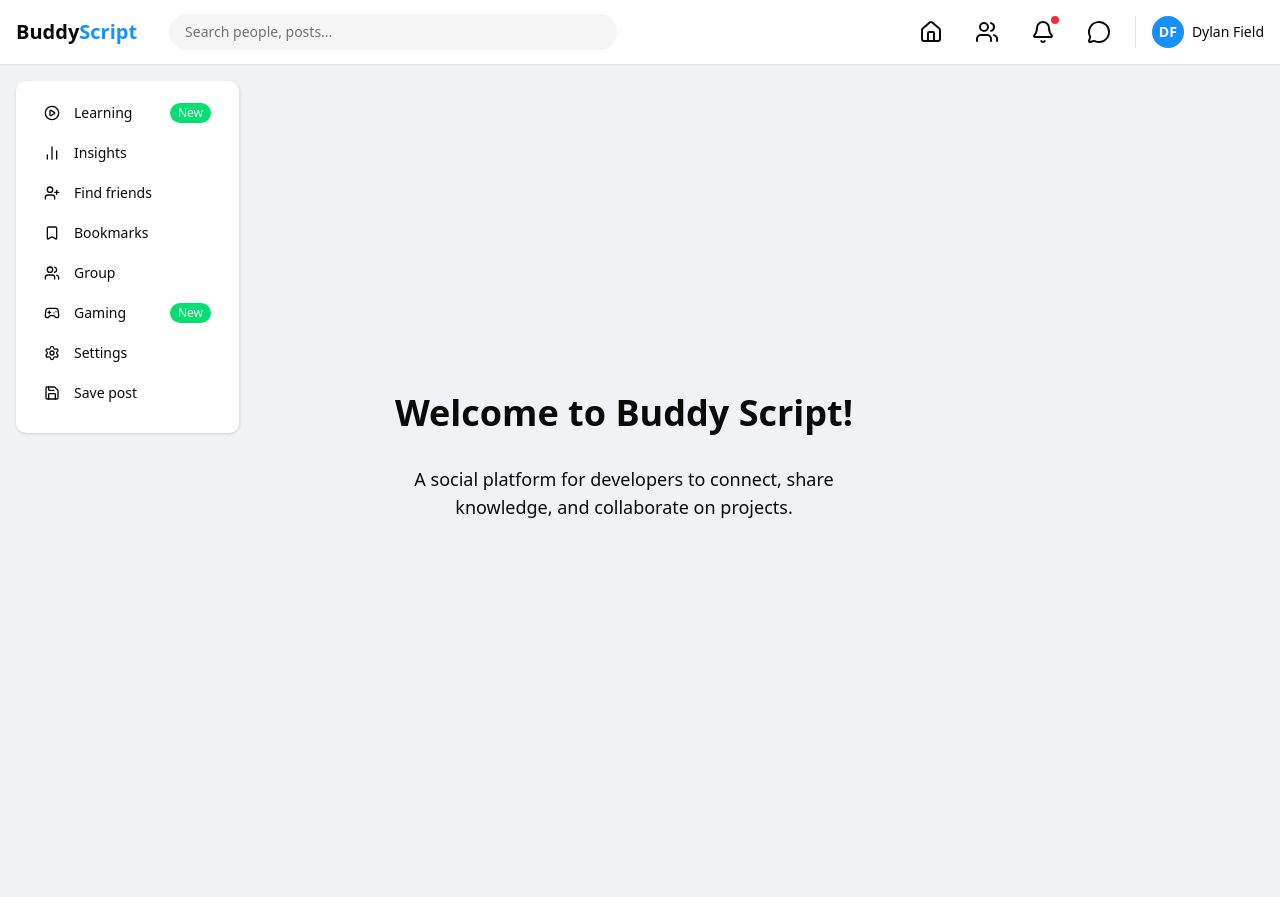
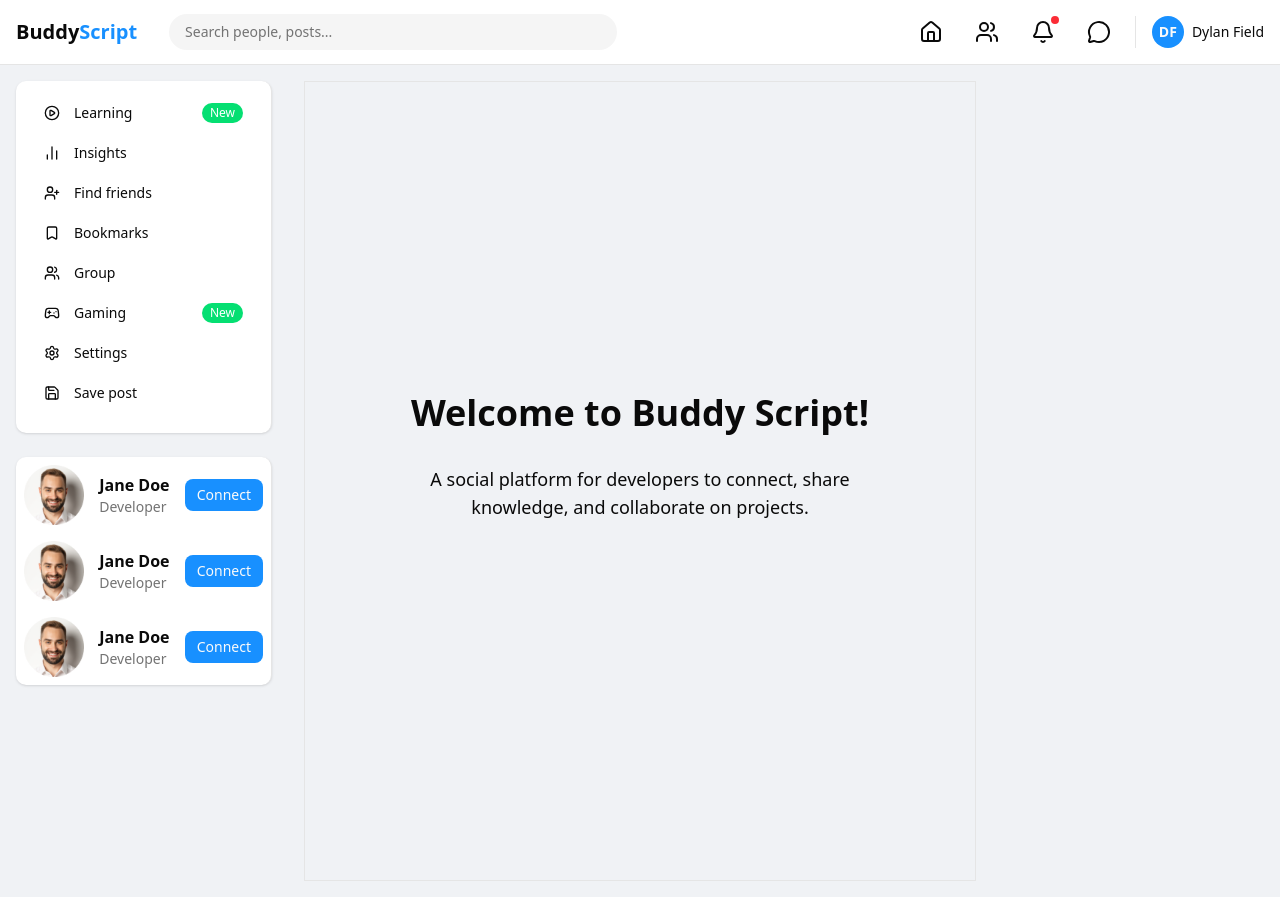
Before and after one commit to rabiulkhan7224/buddy-script, a Next.js app: page / in a window 1280 px wide. Built offline with nearby package versions, Linux system fonts and the light colour scheme.

Commit message:
added: people connecte

```diff
--- a/app/(roots)/layout.tsx
+++ b/app/(roots)/layout.tsx
@@ -1,5 +1,6 @@
 import { Button } from "@/components/ui/button"
 import { Bookmark, ChartNoAxesColumn, CirclePlay, Gamepad2, Save, Settings, UserPlus, Users } from "lucide-react"
+import Image from "next/image"
 
 export default function Layout({ children }: { children: React.ReactNode }) {
 
@@ -39,9 +40,9 @@ export default function Layout({ children }: { children: React.ReactNode }) {
       <div className="w-full max-w-[1400px] flex">
 
         {/* LEFT SIDEBAR (Desktop & Large Tablet) */}
-        <aside className="hidden lg:block w-64 shrink-0 p-4 ">
+        <aside className="hidden lg:block w-72 shrink-0 p-4  ">
           {/* LeftSidebar component here */}
-          <div className="bg-white border-r border-border p-4 rounded-lg shadow-sm">
+          <div className="bg-white border-r border-border p-4 rounded-lg shadow-sm space-y-2">
             {navlinks.map((item) => (
                <Button
                 key={item.label}
@@ -60,6 +61,54 @@ export default function Layout({ children }: { children: React.ReactNode }) {
               ))}
 </div>
 
+{/* Suggested People connect */}
+<div className="mt-6 bg-white border-r border-border p-2 rounded-lg shadow-sm space-y-4">
+
+
+<div className=" flex items-center justify-between ">
+    <div className="">
+        <Image src="/images/img1.png" alt="Profile" width={60} height={60}/>
+    </div>
+    <div className="">
+        <h3 className="font-semibold">Jane Doe</h3>
+        <p className="text-sm text-muted-foreground">Developer</p>
+
+    </div>
+    <div className="">
+        <Button variant="default" size="sm" className=" w-full">Connect</Button>
+
+    </div>
+</div>
+<div className=" flex items-center justify-between ">
+    <div className="">
+        <Image src="/images/img1.png" alt="Profile" width={60} height={60}/>
+    </div>
+    <div className="">
+        <h3 className="font-semibold">Jane Doe</h3>
+        <p className="text-sm text-muted-foreground">Developer</p>
+
+    </div>
+    <div className="">
+        <Button variant="default" size="sm" className=" w-full">Connect</Button>
+
+    </div>
+</div>
+<div className=" flex items-center justify-between ">
+    <div className="">
+        <Image src="/images/img1.png" alt="Profile" width={60} height={60}/>
+    </div>
+    <div className="">
+        <h3 className="font-semibold">Jane Doe</h3>
+        <p className="text-sm text-muted-foreground">Developer</p>
+
+    </div>
+    <div className="">
+        <Button variant="default" size="sm" className=" w-full">Connect</Button>
+
+    </div>
+</div>
+</div>
+
         </aside>
 
         {/* MAIN CONTENT */}
--- a/app/(roots)/page.tsx
+++ b/app/(roots)/page.tsx
@@ -2,7 +2,7 @@ import Image from "next/image";
 
 export default function Home() {
   return (
-    <main className="flex min-h-screen flex-col items-center justify-center p-24">
+    <main className="flex min-h-screen flex-col items-center justify-center p-24 border">
       <h1 className="text-4xl font-bold mb-8">Welcome to Buddy Script!</h1>
       <p className="text-lg text-center mb-12">
         A social platform for developers to connect, share knowledge, and collaborate on projects.
```
